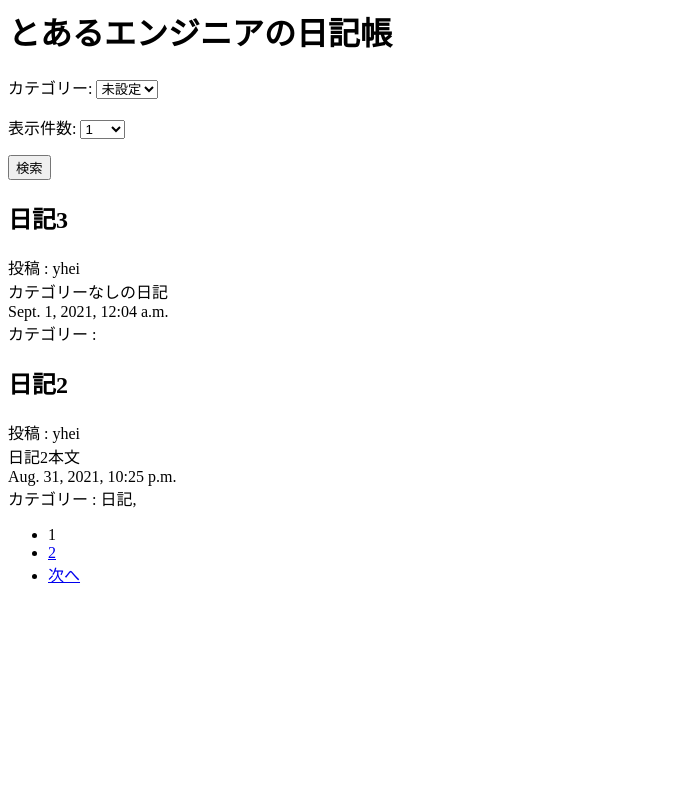
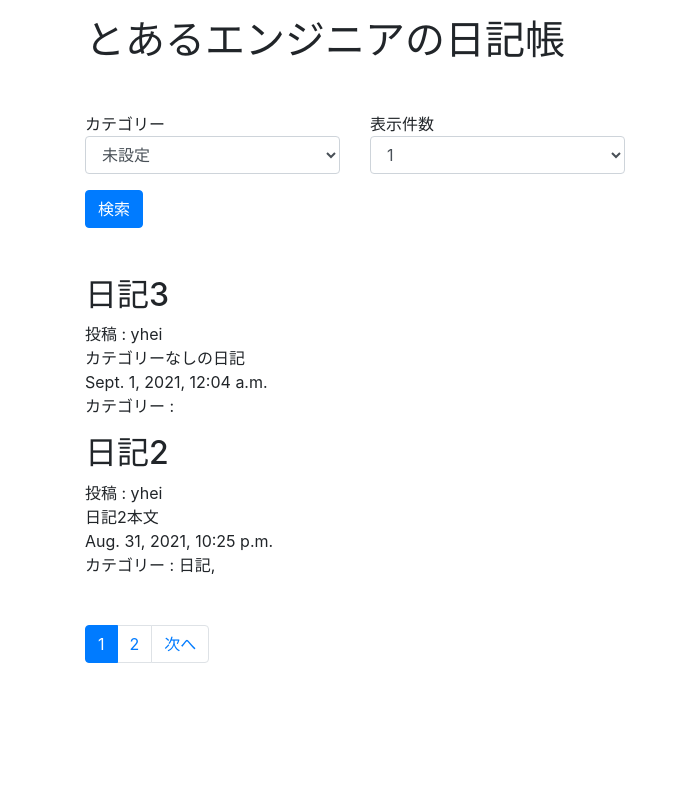
Before and after one commit to yheihei/base_diary, a Django app: page / in a window 1280 px wide. Shown: the whole page, without its empty margins (0-680 px from the left). Run offline with Django 3.2, Linux system fonts and the light colour scheme; data comes from the database, SQL or seed files in the repository; some libraries are stand-ins or nearby versions.

Commit message:
formデザイン等を修正する - ListViewを極める #13

```diff
--- a/diary/models.py
+++ b/diary/models.py
@@ -22,6 +22,8 @@ class Post(models.Model):
   )
 
 class Category(models.Model):
+  class Meta:
+    verbose_name = 'カテゴリー'
   name = models.CharField(max_length=1024)
   slug = models.CharField(max_length=1024)
   created_at = models.DateTimeField(auto_now_add=True)
--- a/diary/templates/diary/post_list.html
+++ b/diary/templates/diary/post_list.html
@@ -1,16 +1,31 @@
 <html>
   <head>
     <title>とあるエンジニアの日記帳</title>
+    <link rel="stylesheet" href="https://stackpath.bootstrapcdn.com/bootstrap/4.1.3/css/bootstrap.min.css" integrity="sha384-MCw98/SFnGE8fJT3GXwEOngsV7Zt27NXFoaoApmYm81iuXoPkFOJwJ8ERdknLPMO" crossorigin="anonymous">
+    <script src="https://code.jquery.com/jquery-3.3.1.slim.min.js" integrity="sha384-q8i/X+965DzO0rT7abK41JStQIAqVgRVzpbzo5smXKp4YfRvH+8abtTE1Pi6jizo" crossorigin="anonymous"></script>
+    <script src="https://cdnjs.cloudflare.com/ajax/libs/popper.js/1.14.3/umd/popper.min.js" integrity="sha384-ZMP7rVo3mIykV+2+9J3UJ46jBk0WLaUAdn689aCwoqbBJiSnjAK/l8WvCWPIPm49" crossorigin="anonymous"></script>
+    <script src="https://stackpath.bootstrapcdn.com/bootstrap/4.1.3/js/bootstrap.min.js" integrity="sha384-ChfqqxuZUCnJSK3+MXmPNIyE6ZbWh2IMqE241rYiqJxyMiZ6OW/JmZQ5stwEULTy" crossorigin="anonymous"></script>
   </head>
-  <body>
+  <body class="container pt-3 pb-3">
     {% load static %}
     <h1>とあるエンジニアの日記帳</h1>
-    <form method="GET" class="post-form">{% csrf_token %}
-      {{ search_form.as_p }}
-      <button type="submit" class="save btn btn-default">検索</button>
+    <form method="GET" class="mt-5">
+      {% csrf_token %}
+        <div class="row">
+        {% for field in search_form.visible_fields %}
+          <div class="form-group col-3">
+            {{ field.errors }}
+            {{ field.label }}
+            {{ field }}
+            {{ field.help_text }}
+          </div>
+        {% endfor %}
+        </div>
+      <button type="submit" class="btn btn-primary">検索</button>
     </form>
+    <article class="mt-5">
       {% for post in posts %}
-      <div>
+        <div class='mt-3'>
           <h2>{{ post.title }}</h2>
           <div>投稿 : {{ post.user }}</div>
           <div>{{ post.body |safe }}</div>
@@ -25,27 +40,30 @@
           {% endif %}
         </div>
       {% empty %}
+        <div class='mt-3'>
           <p>No Diaries.</p>
+        </div>
       {% endfor %}
-    <nav>
-      <ul>
+    </article>
+    <nav class="mt-5">
+      <ul class="pagination">
         {% comment %} 前へ {% endcomment %}
         {% if page_obj.has_previous %}
-          <li><a href="{{ pagenate_root_url }}&page={{ page_obj.previous_page_number }}">前へ</a></li>
+          <li class="page-item"><a class="page-link" href="{{ pagenate_root_url }}&page={{ page_obj.previous_page_number }}">前へ</a></li>
         {% endif %}
 
         {% comment %} 間のページ {% endcomment %}
         {% for i in page_obj.paginator.page_range %}
           {% if page_obj.number == i %}
-            <li>{{ i }}</li>
+            <li class="page-item active"><a class="page-link">{{ i }}</a></li>
           {% else %}
-            <li><a href="{{ pagenate_root_url }}&page={{ i }}">{{ i }}</a></li>
+            <li class="page-item"><a class="page-link" href="{{ pagenate_root_url }}&page={{ i }}">{{ i }}</a></li>
           {% endif %}
         {% endfor %}
 
         {% comment %} 次へ {% endcomment %}
         {% if page_obj.has_next %}
-          <li><a href="{{ pagenate_root_url }}&page={{ page_obj.next_page_number }}">次へ</a></li>
+          <li class="page-item"><a class="page-link" href="{{ pagenate_root_url }}&page={{ page_obj.next_page_number }}">次へ</a></li>
         {% endif %}
       </ul>
     </nav>
--- a/diary/views.py
+++ b/diary/views.py
@@ -16,7 +16,7 @@ from django import forms
 
 class PostSearchForm(forms.Form):
   category = forms.fields.ChoiceField(
-    label='カテゴリー',
+    label=Category._meta.verbose_name,
     choices = (),
     required=False,
     widget=forms.widgets.Select
@@ -39,6 +39,8 @@ class PostSearchForm(forms.Form):
     self.fields['category'].choices = Category.objects.all().values_list('slug', 'name')
     self.fields['category'].choices.insert(0, ('', '未設定'))
     print(self.fields['category'].choices)
+    for field in self.fields.values():
+      field.widget.attrs["class"] = "form-control"
 
 
 class PostListView(ListView):
```
Lines whose indentation alone changed are shown as unchanged.
